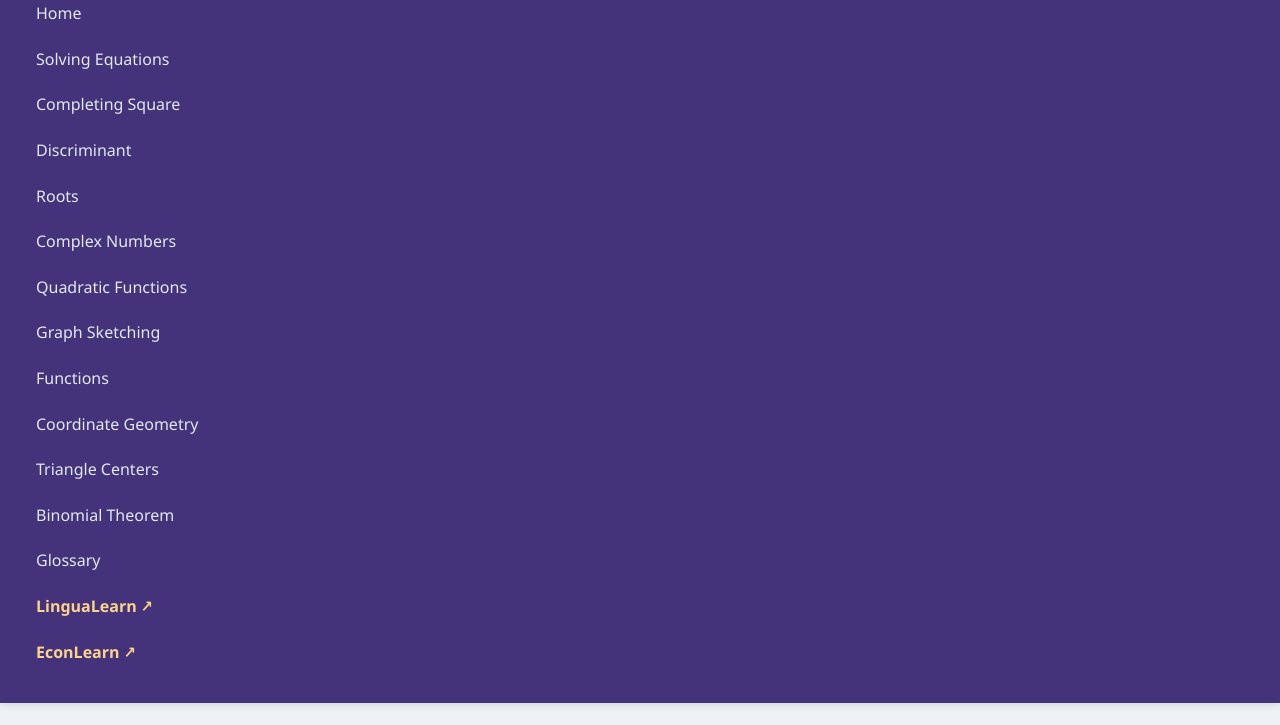
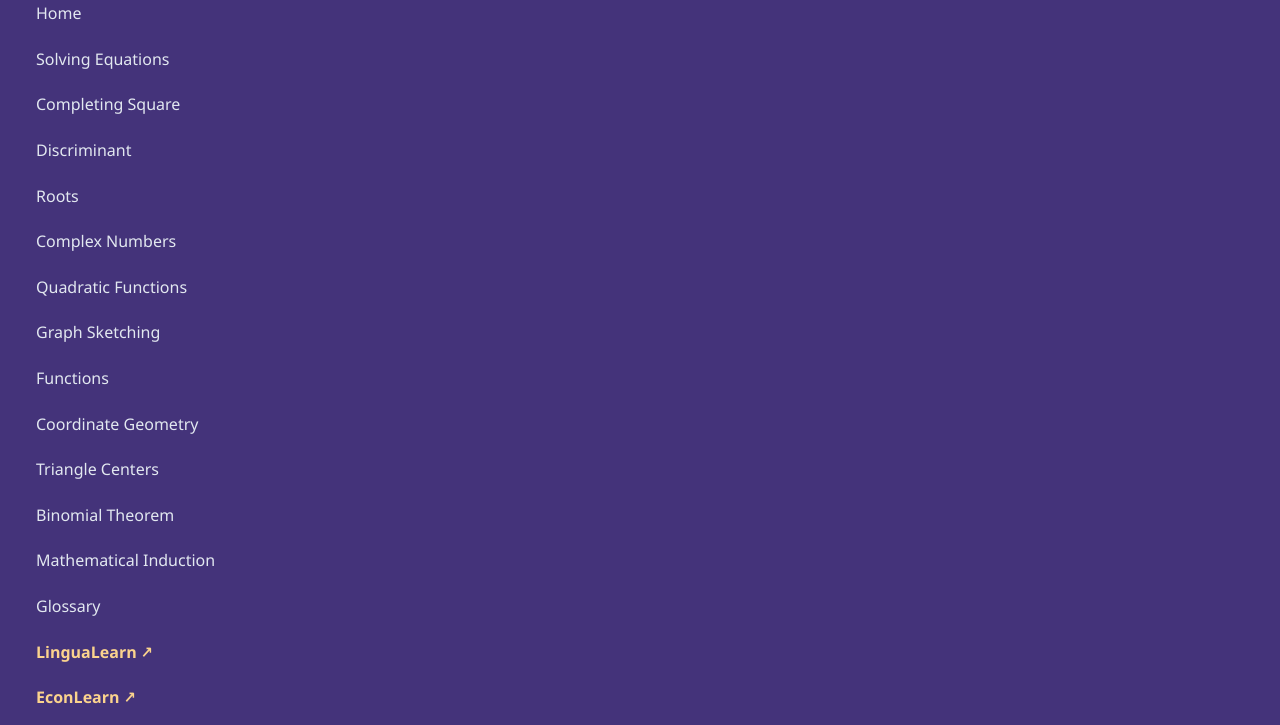
Before and after one commit to notiamalfred/MathLearn, a website: page discriminant.html in a window 1280 px wide. Both pictures are taken after a click on the button "Menu". Shown: the part 75-800 px from the top of the page. Drawn offline with Linux system fonts and the light colour scheme.

Commit message:
Add link to Mathematical Induction page

```diff
--- a/discriminant.html
+++ b/discriminant.html
@@ -34,6 +34,7 @@
         <a href="coordinate-geometry.html">Coordinate Geometry</a>
         <a href="triangle-centers.html">Triangle Centers</a>
         <a href="binomial-theorem.html">Binomial Theorem</a>
+        <a href="mathematical-induction.html">Mathematical Induction</a>
         <a href="glossary.html">Glossary</a>
         <a href="https://notiamalfred.github.io/LinguaLearn/" class="cross-link">LinguaLearn ↗</a>
         <a href="https://notiamalfred.github.io/EconLearn/" class="cross-link">EconLearn ↗</a>
```
